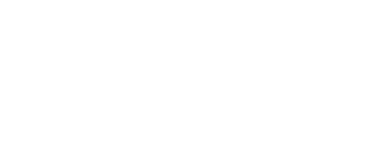
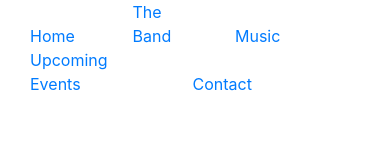
Before and after one commit to TimeaKovacs86/FirstMilestoneProject-Queen, a plain HTML site: page index.html in a window 390 px wide. Drawn offline with Linux system fonts and the light colour scheme.

Commit message:
Responsive navigation skeleton

```diff
--- a/index.html
+++ b/index.html
@@ -5,15 +5,39 @@
     <meta name="viewport"
           content="width=device-width, user-scalable=no, initial-scale=1.0, maximum-scale=1.0, minimum-scale=1.0">
     <meta http-equiv="X-UA-Compatible" content="ie=edge">
-    <title>Document</title>
+    <title>Home</title>
     <!--<link rel="stylesheet" href="https://stackpath.bootstrapcdn.com/bootstrap/4.3.1/css/bootstrap.min.css" integrity="sha384-ggOyR0iXCbMQv3Xipma34MD+dH/1fQ784/j6cY/iJTQUOhcWr7x9JvoRxT2MZw1T" crossorigin="anonymous">-->
     <!--Todo: Delete after finished the project-->
     <link rel="stylesheet" href="assets/css/bootstrap.min.css">
     <link rel="stylesheet" href="https://use.fontawesome.com/releases/v5.8.1/css/all.css">
     <link rel="stylesheet" href="assets/css/style.css">
+
 </head>
 <body>
 <header>
+    <div class="container-fluid">
+        <div class="row">
+            <div class="col">
+                <ul id="nav" class="list-inline">
+                    <li class="col-xl-2 col-md-2 col-3 list-inline-item">
+                        <a href="index.html"><span>Home</span></a>
+                    </li>
+                    <li class="col-xl-2 col-md-2 col-3 list-inline-item">
+                        <a href=""><span>The Band</span></a>
+                    </li>
+                    <li class="col-xl-2 col-md-2 col-3 list-inline-item">
+                        <a href=""><span>Music</span></a>
+                    </li>
+                    <li class="col-xl-2 col-md-2 col-5 list-inline-item">
+                        <a href="" target="_blank"><span>Upcoming Events</span></a>
+                    </li>
+                    <li class="col-xl-2 col-md-2 col-5 list-inline-item">
+                        <a href=""><span>Contact</span></a>
+                    </li>
+                </ul>
+            </div>
+        </div>
+    </div>
 
 </header>
 <section>
```
Also changed, not shown: 1 other file. Lines whose indentation alone changed are shown as unchanged.
